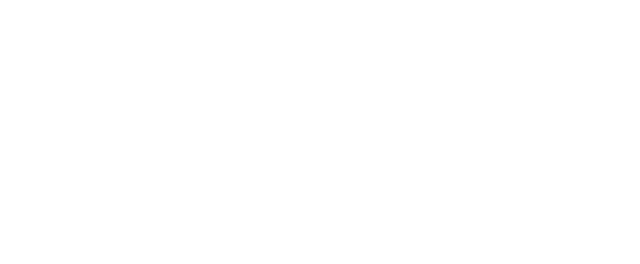
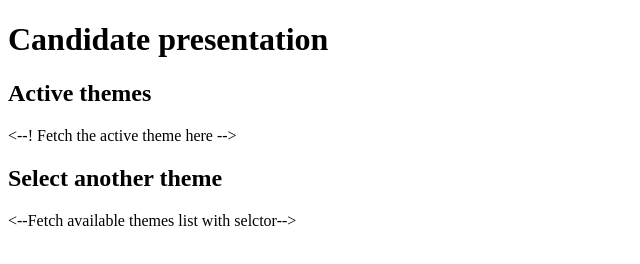
Before and after one commit to PedroS-Studies/connecting_the_dots, a plain HTML site: page index.html in a window 1280 px wide. Shown: the whole page, without its empty margins (0-640 px from the left). Drawn offline with Linux system fonts and the light colour scheme.

Commit message:
build: :sparkles: Add main page structure to index
Add prinicpal sections to index: Active theme, available themes and  quick selector for new theme

```diff
--- a/index.html
+++ b/index.html
@@ -6,6 +6,13 @@
     <title>Document</title>
 </head>
 <body>
+    <h1>Candidate presentation</h1>
+
+    <h2>Active themes</h2>
+    <--! Fetch the active theme here -->
+
+    <h2>Select another theme</h2>
+    <--Fetch available themes list with selctor-->
 
 </body>
 </html>
```
